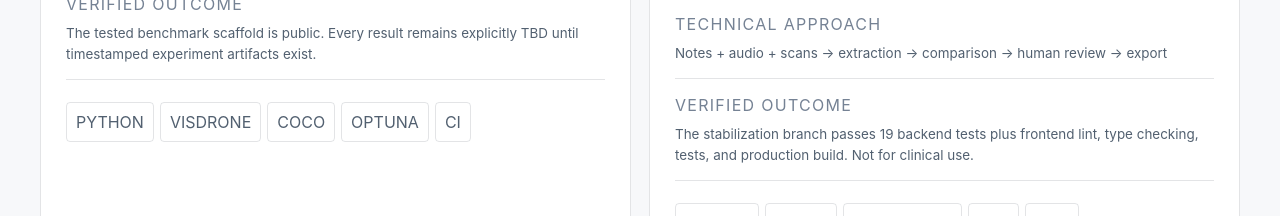
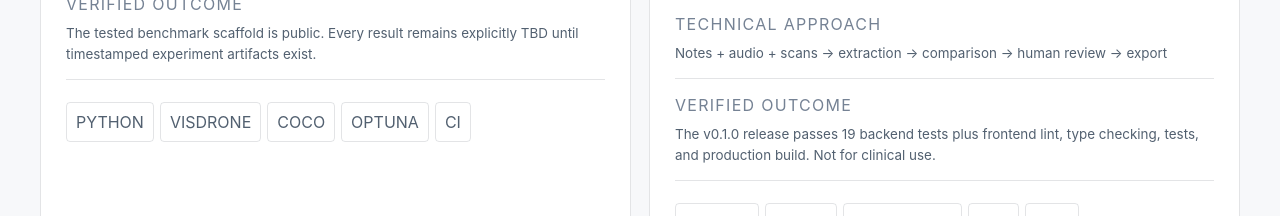
Before and after one commit to Harryphan72007/minh-phan-portfolio, a Next.js app: page / in a window 1280 px wide. Shown: the part 2320-2536 px from the top of the page. Built offline with nearby package versions, Linux system fonts and the light colour scheme.

Commit message:
Update NoteFlow release status copy

```diff
--- a/app/page.tsx
+++ b/app/page.tsx
@@ -68,7 +68,7 @@ const projects = [
     approach:
       "Notes + audio + scans → extraction → comparison → human review → export",
     outcome:
-      "The stabilization branch passes 19 backend tests plus frontend lint, type checking, tests, and production build. Not for clinical use.",
+      "The v0.1.0 release passes 19 backend tests plus frontend lint, type checking, tests, and production build. Not for clinical use.",
     stack: ["FastAPI", "React", "TypeScript", "ASR", "OCR", "SQLAlchemy"],
     link: "https://github.com/Harryphan72007/NoteFlow-AI",
     linkLabel: "Repository",
```
